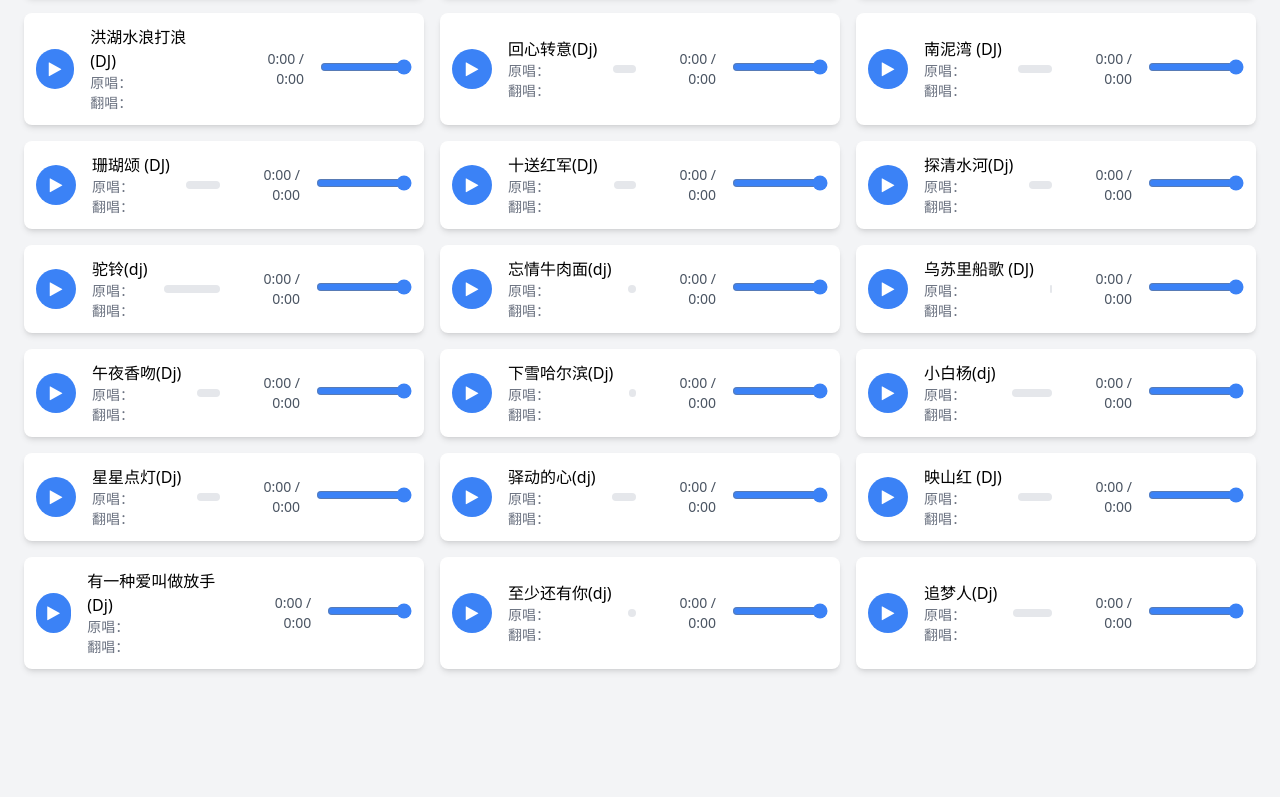
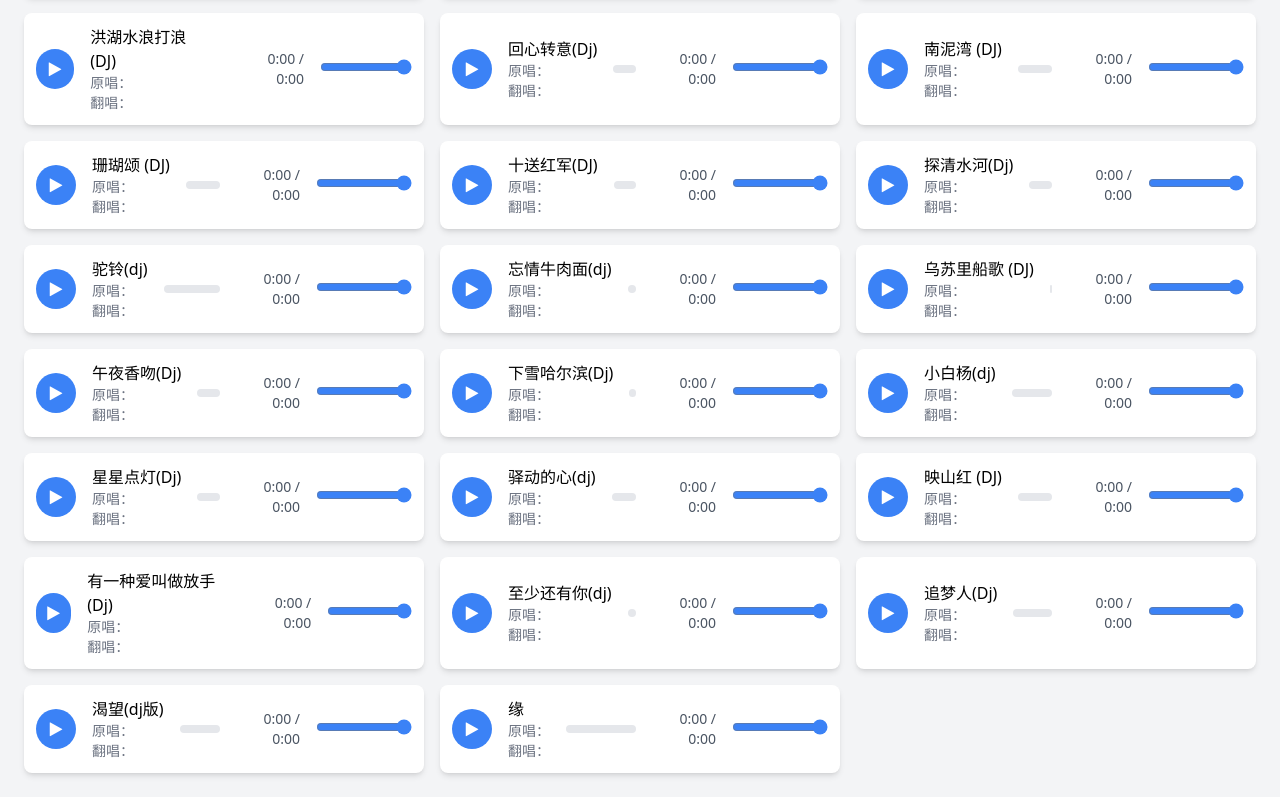
Before and after one commit to yimaoge/ys, a plain HTML site: page index.html in a window 1280 px wide. Shown: the part 1607-2404 px from the top of the page. Before the commit the page ends 2300 px from the top, so only its background shows below. Drawn offline with nearby package versions, Linux system fonts and the light colour scheme.

Commit message:
Add files via upload

```diff
--- a/index.html
+++ b/index.html
@@ -1082,6 +1082,46 @@
                 </div>
             </div>
 
+<!-- 播放器 55-->
+            <div class="audio-player">
+                <div class="play-btn" onclick="togglePlay(this)">
+                    <i class="fa fa-play"></i>
+                </div>
+                <div class="song-info">
+                    <h3 class="font-medium">渴望(dj版)</h3>
+                    <p class="text-sm text-gray-500">原唱：</p>
+                    <p class="text-sm text-gray-500">翻唱： </p>
+                </div>
+                <div class="progress-bar" onclick="setProgress(this, event)">
+                    <div class="progress" style="width: 0%"></div>
+                </div>
+                <div class="time-display">0:00 / 0:00</div>
+                <audio class="hidden" src="lyric/渴望(dj版).mp3" ontimeupdate="updateProgress(this)" onloadedmetadata="setDuration(this)"></audio>
+                <div class="volume-control">
+                    <input type="range" min="0" max="1" step="0.05" value="1" class="w-full accent-primary" onchange="setVolume(this)">
+                </div>
+            </div>
+
+<!-- 播放器 56-->
+            <div class="audio-player">
+                <div class="play-btn" onclick="togglePlay(this)">
+                    <i class="fa fa-play"></i>
+                </div>
+                <div class="song-info">
+                    <h3 class="font-medium">缘</h3>
+                    <p class="text-sm text-gray-500">原唱：</p>
+                    <p class="text-sm text-gray-500">翻唱： </p>
+                </div>
+                <div class="progress-bar" onclick="setProgress(this, event)">
+                    <div class="progress" style="width: 0%"></div>
+                </div>
+                <div class="time-display">0:00 / 0:00</div>
+                <audio class="hidden" src="lyric/缘.mp3" ontimeupdate="updateProgress(this)" onloadedmetadata="setDuration(this)"></audio>
+                <div class="volume-control">
+                    <input type="range" min="0" max="1" step="0.05" value="1" class="w-full accent-primary" onchange="setVolume(this)">
+                </div>
+            </div>
+
 
     <script>
         // 播放/暂停切换
```
Also changed, not shown: 2 other files.
